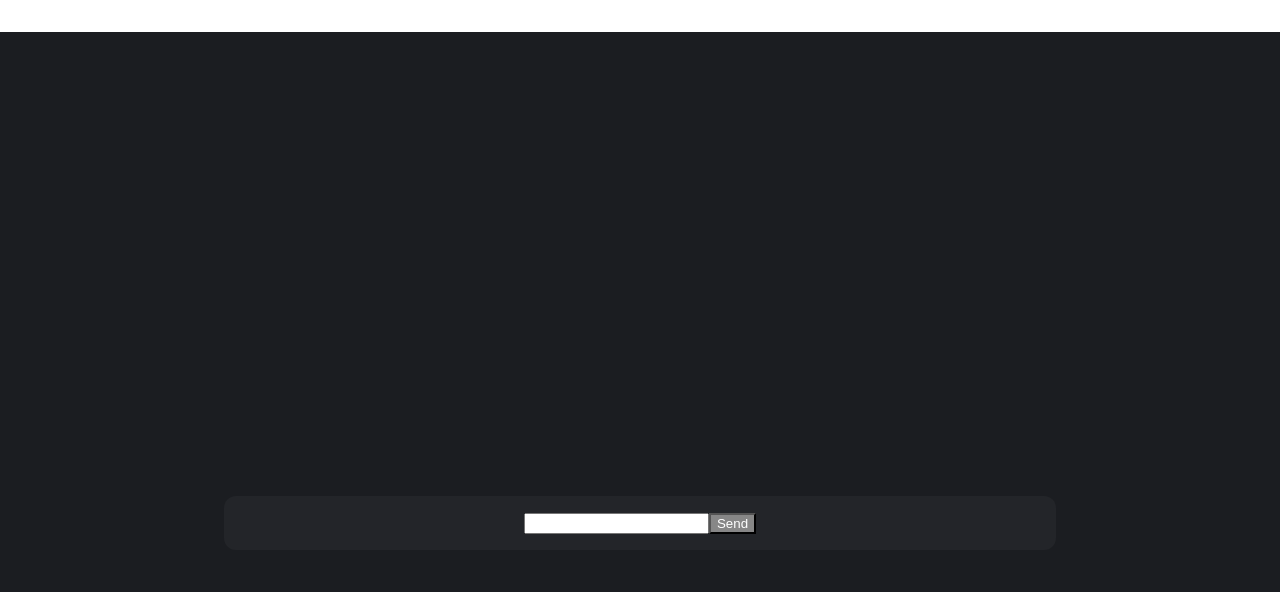
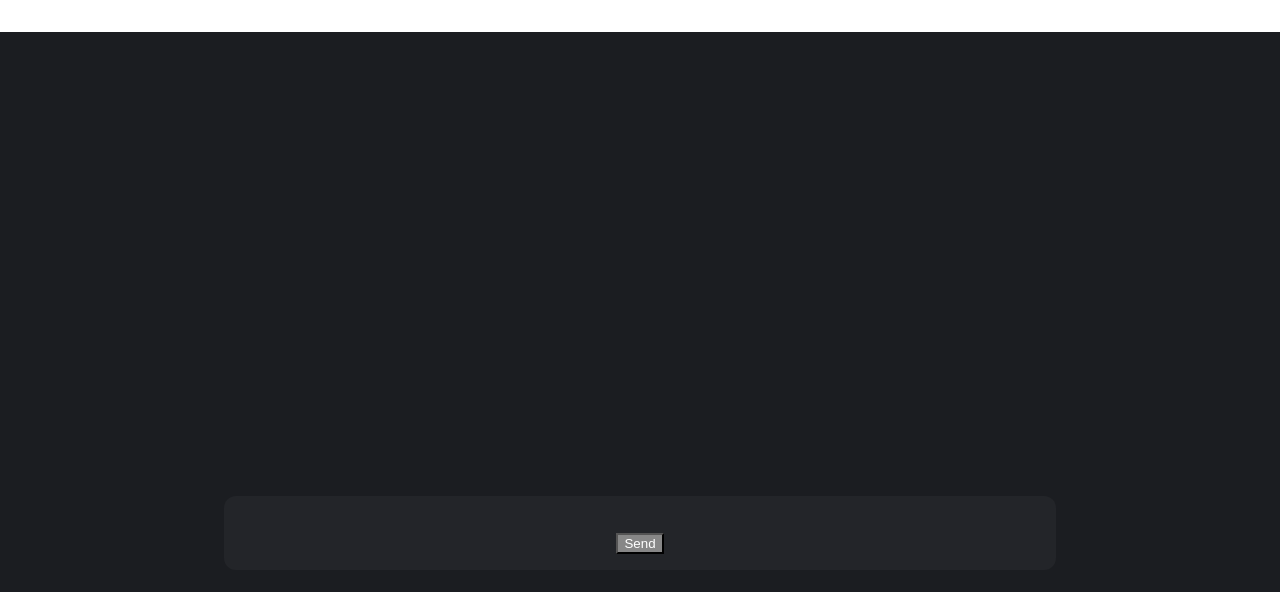
Before and after one commit to shosukenoma/slack-note, a React (Create React App) app: page / in a window 1280 px wide. Shown: the top 592 px of the page. Built offline with nearby package versions, Linux system fonts and the light colour scheme.

Commit message:
Improve input box style

```diff
--- a/src/components/NewPost/PostForm.css
+++ b/src/components/NewPost/PostForm.css
@@ -1,12 +1,19 @@
-/* .post-form {
-
-} */
+.post-form {
+  width: 50rem;
+}
 
 .post-form__button {
   color: white;
   background-color: #878787;
 }
 .post-form__button.valid {
-  color: white;
   background-color: #007A5A;
 }
+
+.post-form__input {
+  width: 100%;
+  background-color: #232529;
+  color: white;
+  border-style: none;
+  outline: none;
+}
--- a/src/components/NewPost/PostForm.js
+++ b/src/components/NewPost/PostForm.js
@@ -35,7 +35,7 @@ function PostForm(props) {
   return (
     <div>
       <form onSubmit={sendPostHandler}>
-        <input type='text' value={inputText} onChange={inputTextChangeHandler} />
+        <input className='post-form__input' type='text' value={inputText} onChange={inputTextChangeHandler} />
         <button className={`post-form__button ${validInput ? 'valid' : ''}`} type='submit'> Send </button>
       </form>
     </div>
```
